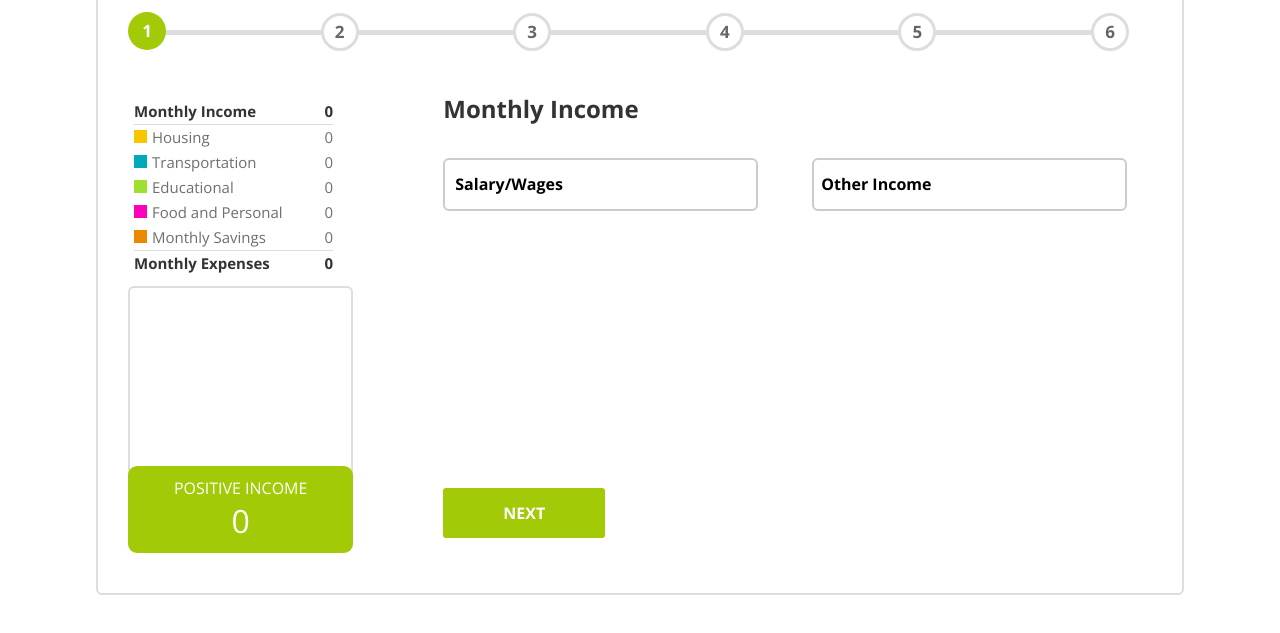
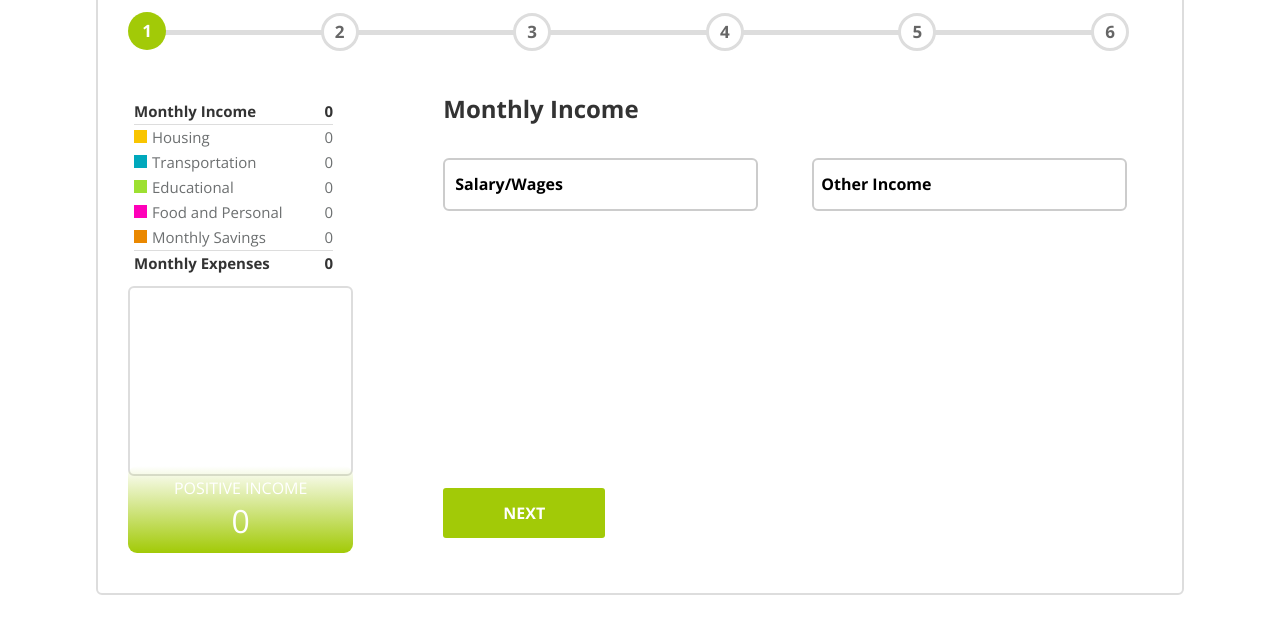
Before and after one commit to jeffreysbrother/budgetcalculator, a plain HTML site: page index.html in a window 1280 px wide. Shown: the part 135-768 px from the top of the page. Drawn offline with nearby package versions, Linux system fonts and the light colour scheme.

Commit message:
trying gradients for positive income div

```diff
--- a/includes/css/styles.css
+++ b/includes/css/styles.css
@@ -160,7 +160,12 @@ span.reddish {
 }
 
 div.positive-income {
-  background-color: #a2ca07;
+  background-color: rgba(162,202,7,0);
+  background: -webkit-linear-gradient(rgba(162,202,7,0),rgba(162,202,7,1)); /*Safari 5.1-6*/
+  background: -o-linear-gradient(rgba(162,202,7,0),rgba(162,202,7,1)); /*Opera 11.1-12*/
+  background: -moz-linear-gradient(rgba(162,202,7,0),rgba(162,202,7,1)); /*Fx 3.6-15*/
+  background: linear-gradient(to rrgba(162,202,7,0), rgba(162,202,7,1)); /*Standard*/
+
   border-radius: 9px;
   padding-top: 11px;
   padding-bottom: 11px;
```
